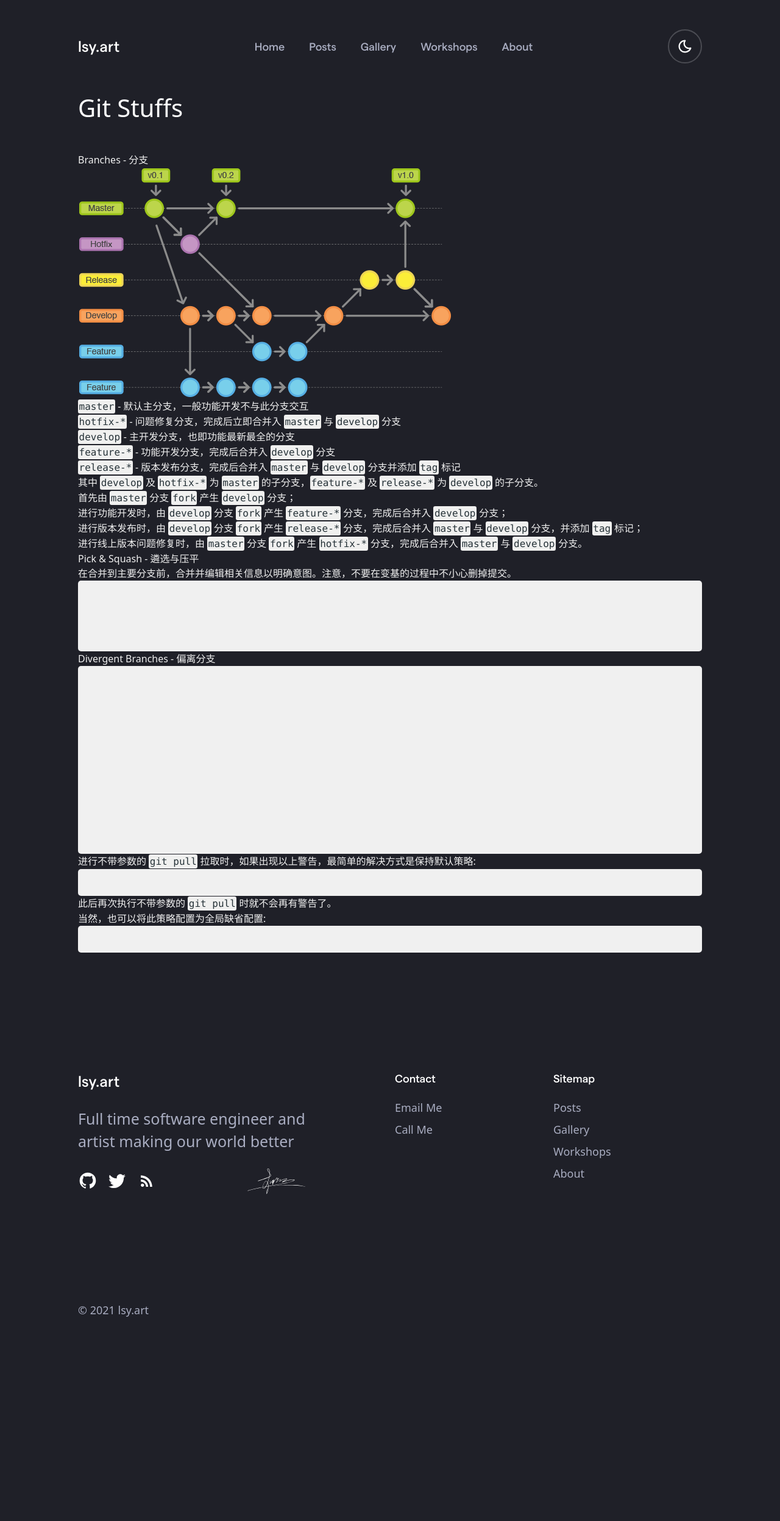
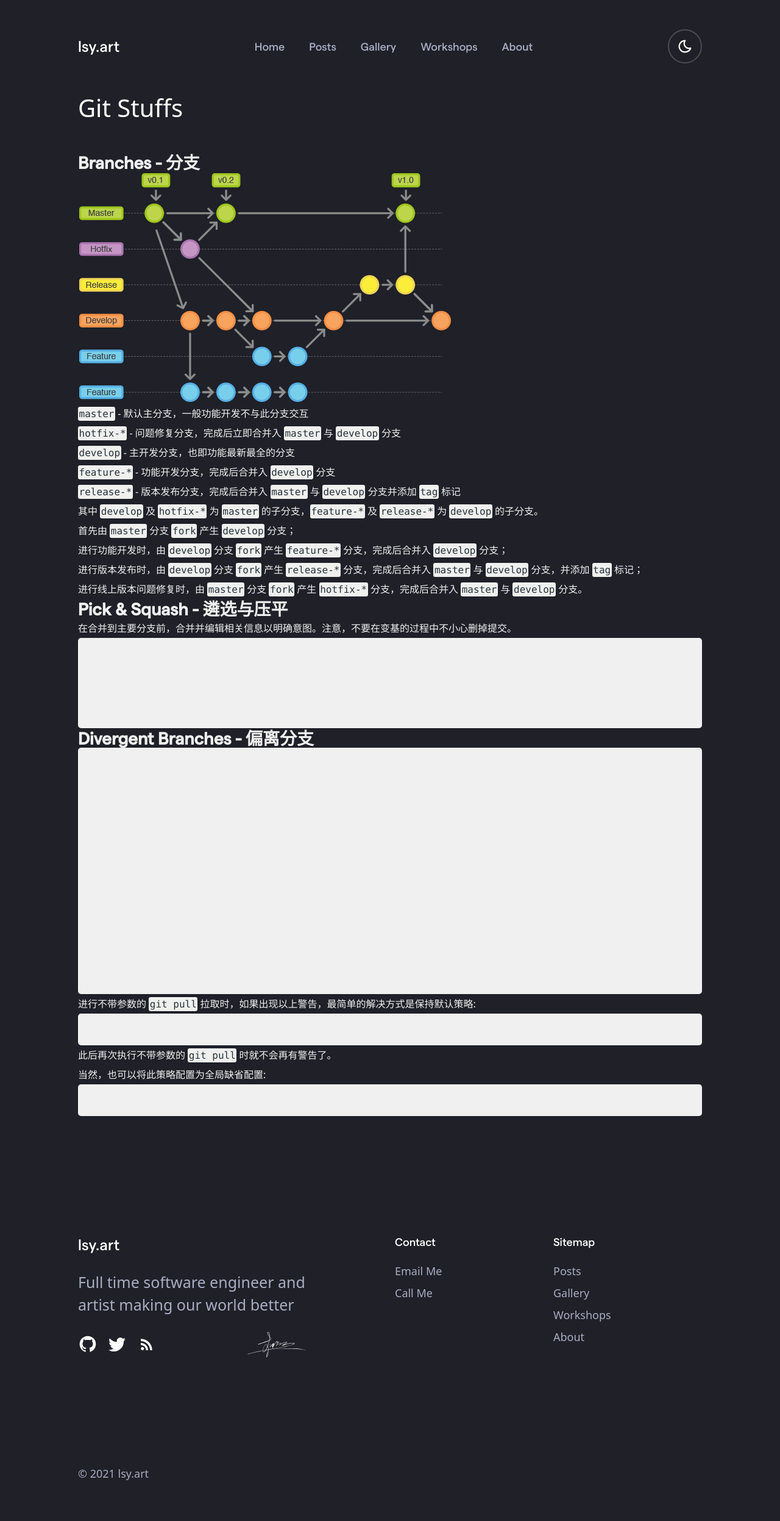
Before and after one commit to Meniny/lsy.art, a Jekyll site: the page built from _posts/2021-06-08-GitStuffs.md, in a window 1280 px wide. Shown: the whole page at 61% size. Built offline with Jekyll 4.4.1, drawn with Linux system fonts in a browser that asks for light colours; some web fonts are replaced; before the commit the page ends 2226 px from its top, so only the background shows below that.

Commit message:
css:post-content

```diff
--- a/assets/css/post-content.css
+++ b/assets/css/post-content.css
@@ -1,9 +1,37 @@
 .post-content {
 	font-size: 16px;
 	color: #f0f0f0;
+	line-height: 32px;
 }
 
-pre {
+.post-content pre {
   word-break: break-all;
   white-space: pre-wrap;
 }
+
+.post-content h1 {
+	font-size: 32px;
+}
+
+.post-content h2 {
+	font-size: 28px;
+}
+
+.post-content h3 {
+	font-size: 22px;
+}
+
+.post-content h4,
+.post-content h5,
+.post-content h6 {
+	font-size: 18px;
+}
+
+.post-content h1,
+.post-content h2,
+.post-content h3,
+.post-content h4,
+.post-content h5,
+.post-content h6 {
+	font-weight: bold;
+}
```
